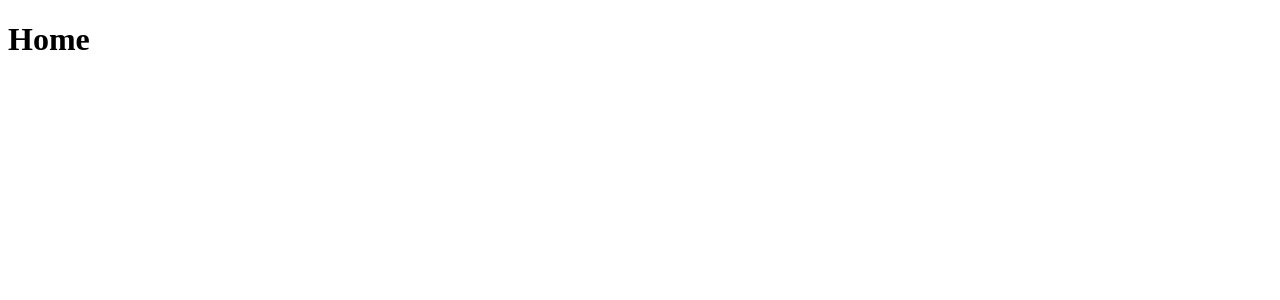
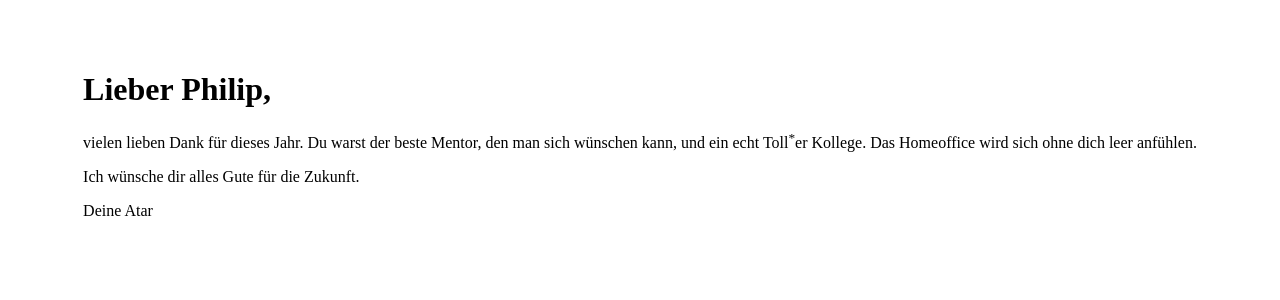
Before and after one commit to AtarDavid/Philip, a React (Create React App) app: page / in a window 1280 px wide. Shown: the top 300 px of the page. Built offline with nearby package versions, Linux system fonts and the light colour scheme.

Commit message:
Add basic text

```diff
--- a/src/components/Home.js
+++ b/src/components/Home.js
@@ -1,9 +1,35 @@
-import React, { Fragment } from 'react';
+import React from 'react';
+import styled from 'styled-components';
 
 export default function Home() {
   return (
-    <Fragment>
-      <h1>Home</h1>
-    </Fragment>
+    <StyledDiv>
+      <div>
+        <h1>Lieber Philip,</h1>
+        <p>
+          vielen lieben Dank für dieses Jahr. Du warst der beste Mentor, den man
+          sich wünschen kann,{' '}
+          <span title="&#129345;">
+            und ein echt Toll<sup>*</sup>er Kollege.{' '}
+          </span>
+          Das Homeoffice wird sich ohne dich leer anfühlen.
+        </p>
+        <p>Ich wünsche dir alles Gute für die Zukunft.</p>
+        <p>Deine Atar</p>
+      </div>
+    </StyledDiv>
   );
 }
+
+const StyledDiv = styled.div`
+  cursor: default;
+  position: fixed;
+  top: 0;
+  bottom: 0;
+  left: 0;
+  right: 0;
+  display: flex;
+  justify-content: center;
+  align-items: flex-start;
+  padding: 50px 5px;
+`;
```
